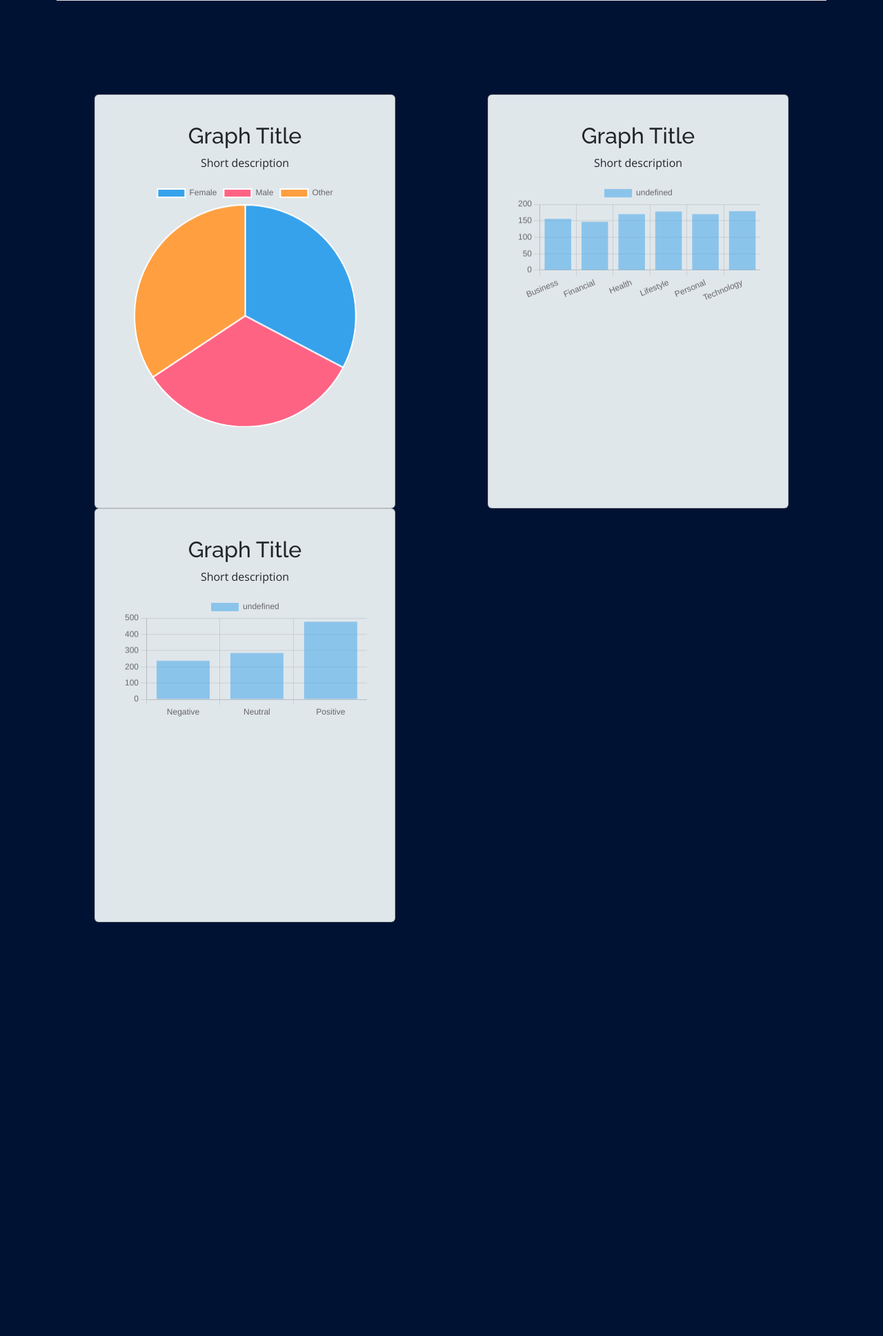
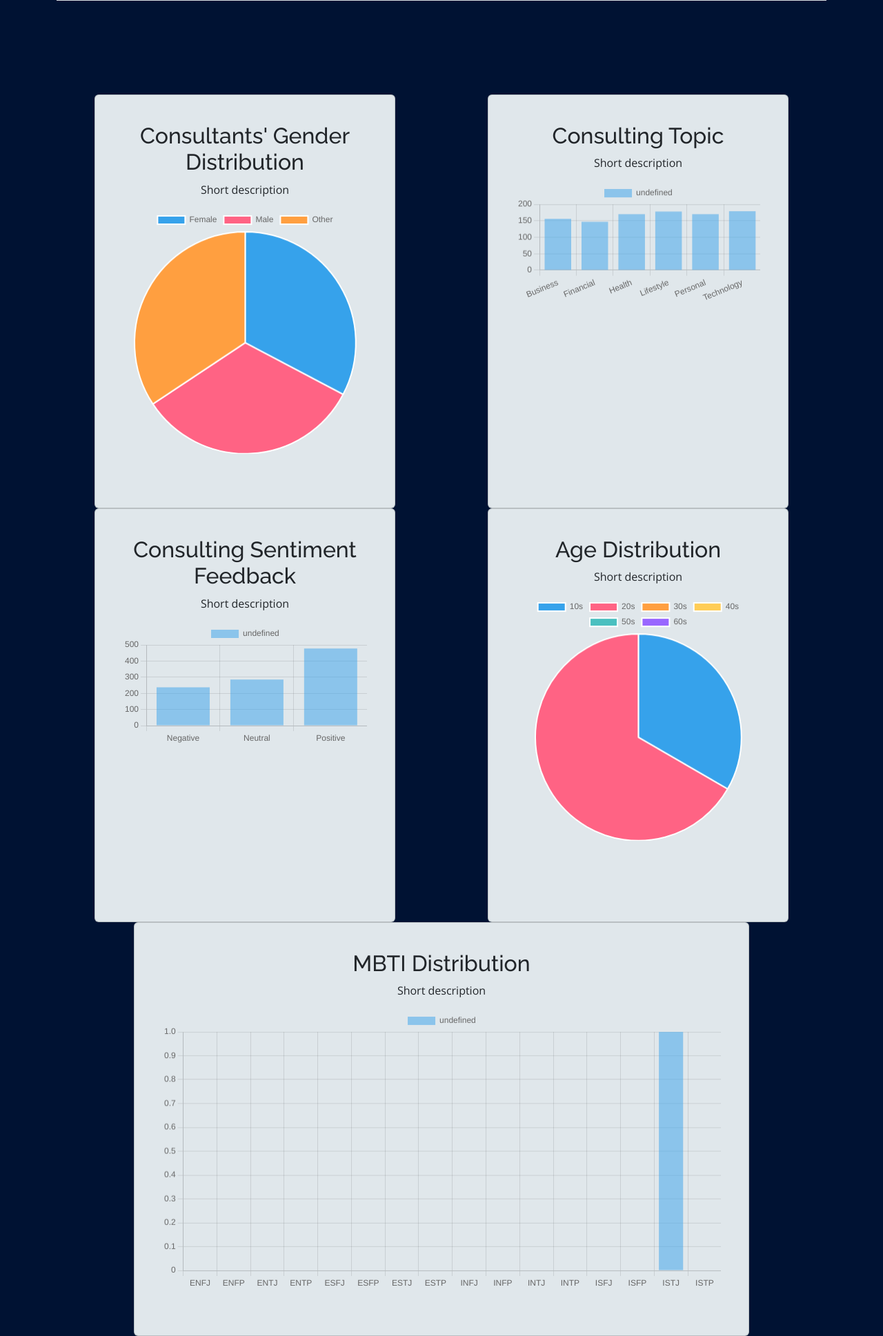
Before and after one commit to ckim48/xr_swe, a Flask app: page /database_main in a window 1280 px wide. Shown: the part 215-2152 px from the top of the page at 69% size. Before the commit the page ends 1552 px from the top, so only its background shows below. Run offline with Flask 3, Linux system fonts and the light colour scheme; data comes from the database, SQL or seed files in the repository; both versions use the stored data as it was after the commit; some libraries are stand-ins or nearby versions.

Commit message:
edit new data/added 2 charts

```diff
--- a/app.py
+++ b/app.py
@@ -168,6 +168,8 @@
         users_mbti.append(user[4])
         users_description.append(user[5])
         users_logindate.append(user[6])
+    connector.commit()
+    connector.close()
     connector2 = sqlite3.connect("hw.db")
     cursor2 = connector2.cursor()
     for i in range(7):
@@ -191,8 +193,10 @@
     cursor = connector.cursor()
     age = request.form.get("age")
     email = request.form.get("email")
-    command = "UPDATE users_table SET age = ?, email = ? WHERE username = ?"
-    cursor.execute(command, (age, email, username))
+    mbti = request.form.get("mbti")
+    description = request.form.get("description")
+    command = "UPDATE users_table SET age = ?, email = ?, mbti = ?, description = ? WHERE username = ?"
+    cursor.execute(command, (age, email, mbti, description, username))
     connector.commit()
     connector.close()
     return jsonify({"success": True}), 200
@@ -212,16 +216,41 @@
     isLogin = False
     if "username" in session:
         isLogin = True
-
     data = pandas.read_csv("consulting_data_content_logic.csv")
-
     # DataFrame
     # Gender distribution
     gender_distribution = data["gender"].value_counts().to_dict()
     type_distribution = data["type_of_consulting"].value_counts().to_dict()
     sentiment_distribution = data["sentiment"].value_counts().to_dict()
-    print(sentiment_distribution)
-    return render_template("database_main.html", active_page = "database", isLogin = isLogin, gender_distribution=gender_distribution, type_distribution = type_distribution, sentiment_distribution = sentiment_distribution)
+
+    first, second, third, fourth = ["E", "I"], ["N", "S"], ["F", "T"], ["J", "P"]
+    conn = sqlite3.connect("hw.db")
+    cursor = conn.cursor()
+    MBTI_dict = {}
+    for f in first:
+        for s in second:
+            for t in third:
+                for fo in fourth:
+                    mbti = f+s+t+fo
+                    command2 = "SELECT COUNT(*) FROM users_table WHERE MBTI = ?"
+                    cursor.execute(command2, (mbti, ))
+                    result = cursor.fetchone()[0]
+                    MBTI_dict[mbti] = result
+    conn.close()
+
+    conn = sqlite3.connect("hw.db")
+    cursor = conn.cursor()
+    age_dict = {"10s": 0, "20s": 0, "30s": 0, "40s": 0, "50s": 0, "60s": 0}
+    for age_min in [10, 20, 30, 40, 50, 60]:
+        age_max = age_min+9
+        command2 = "SELECT COUNT(*) FROM users_table WHERE age >= ? and age <= ?"
+        cursor.execute(command2, (age_min, age_max, ))
+        result = cursor.fetchone()[0]
+        age_dict[str(age_min)+"s"] = result
+    conn.close()
+    print(age_dict)
+
+    return render_template("database_main.html", active_page = "database", isLogin = isLogin, gender_distribution=gender_distribution, type_distribution = type_distribution, sentiment_distribution = sentiment_distribution, age_distribution = age_dict, mbti_distribution = MBTI_dict)
     # gender_distribution = {"Male": 50}
     # Male: 500
     # Female: 490
--- a/templates/database_main.html
+++ b/templates/database_main.html
@@ -36,7 +36,7 @@
             <div class="col-md-6">
                 <div class="card chart-card px-4 py-4 mx-auto">
                     <div class="card-body">
-                            <h2 class="card-title text-center">Graph Title</h2>
+                            <h2 class="card-title text-center">Consultants' Gender Distribution</h2>
                             <p class="text-center">Short description</p>
                             <canvas id="gender_distribution"></canvas>
                     </div>
@@ -46,7 +46,7 @@
             <div class="col-md-6">
                   <div class="card chart-card px-4 py-4 mx-auto">
                     <div class="card-body">
-                            <h2 class="card-title text-center">Graph Title</h2>
+                            <h2 class="card-title text-center">Consulting Topic</h2>
                             <p class="text-center">Short description</p>
                             <canvas id="type_distribution"></canvas>
                     </div>
@@ -56,14 +56,29 @@
             <div class="col-md-6">
                 <div class="card chart-card px-4 py-4 mx-auto">
                     <div class="card-body">
-                            <h2 class="card-title text-center">Graph Title</h2>
+                            <h2 class="card-title text-center">Consulting Sentiment Feedback</h2>
                             <p class="text-center">Short description</p>
                             <canvas id="sentiment_dist_canvas"></canvas>
                     </div>
                 </div>
             </div>
             <div class="col-md-6">
-
+                <div class="card chart-card px-4 py-4 mx-auto">
+                    <div class="card-body">
+                            <h2 class="card-title text-center">Age Distribution</h2>
+                            <p class="text-center">Short description</p>
+                            <canvas id="age_distribution"></canvas>
+                    </div>
+                </div>
+            </div>
+            <div class="col-md-12">
+                <div class="card chart-card px-4 py-4 mx-auto">
+                    <div class="card-body">
+                            <h2 class="card-title text-center">MBTI Distribution</h2>
+                            <p class="text-center">Short description</p>
+                            <canvas id="mbti_distribution"></canvas>
+                    </div>
+                </div>
             </div>
         </div>
     </div>
@@ -107,14 +122,9 @@
                 }
     );
 
-
-
-    var ctx_sentiment = document.getElementById('sentiment_dist_canvas').getContext("2d");
-
-            var sentimentDistribution = {{sentiment_distribution | tojson}};
-            console.log(sentimentDistribution);
-            var labels = ["Negative", "Neutral", "Positive"];
-            var raw_data = sentimentDistribution;
+    var sentimentDistribution = {{sentiment_distribution | tojson}};
+    var labels = ["Negative", "Neutral", "Positive"]
+    var raw_data = sentimentDistribution;
             console.log("init print raw_data");
             console.log(raw_data);
             //console.log(raw_data.length);
@@ -133,21 +143,48 @@
                     data[2] += raw_data[i];
                 }
             }
-
-            var typeChart = new Chart(ctx_sentiment, {
-                type: 'bar',
-                data: {
+    drawChart('sentiment_dist_canvas', 'bar',{
                     labels: labels,
                     datasets:[{
                         data: data
                     }]
-                },
-                options: {
+                }, {
                       legend: {
                         display: false,
                       }
                 }
-            });
+    );
+
+    var ageDistribution = {{ age_distribution | tojson }};
+    var labels = Object.keys(ageDistribution);
+    var data = Object.values(ageDistribution);
+    drawChart('age_distribution', 'pie', {
+                    labels: labels,
+                    datasets:[{
+                        data: data
+                    }]
+                }
+    );
+
+    var mbtiDistribution = {{mbti_distribution | tojson }};
+    var labels = Object.keys(mbtiDistribution);
+    var data = Object.values(mbtiDistribution);
+    drawChart('mbti_distribution', 'bar',{
+                    labels: labels,
+                    datasets:[{
+                        data: data
+                    }]
+                }, {
+                      legend: {
+                        display: false,
+                      }
+                }
+    );
+
+
+
+
+
 
 </script>
 
```
Also changed, not shown: templates/database1.html (+15 -0 lines), hw.db.
